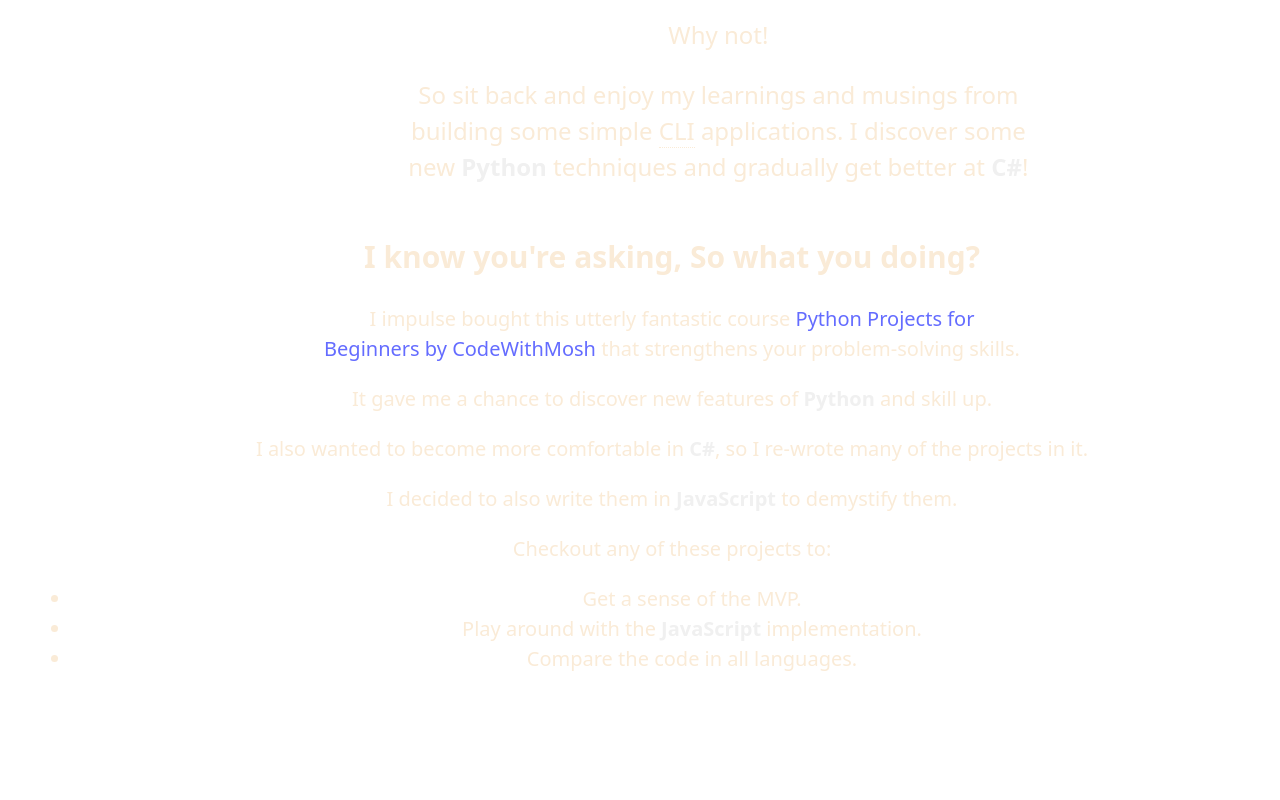
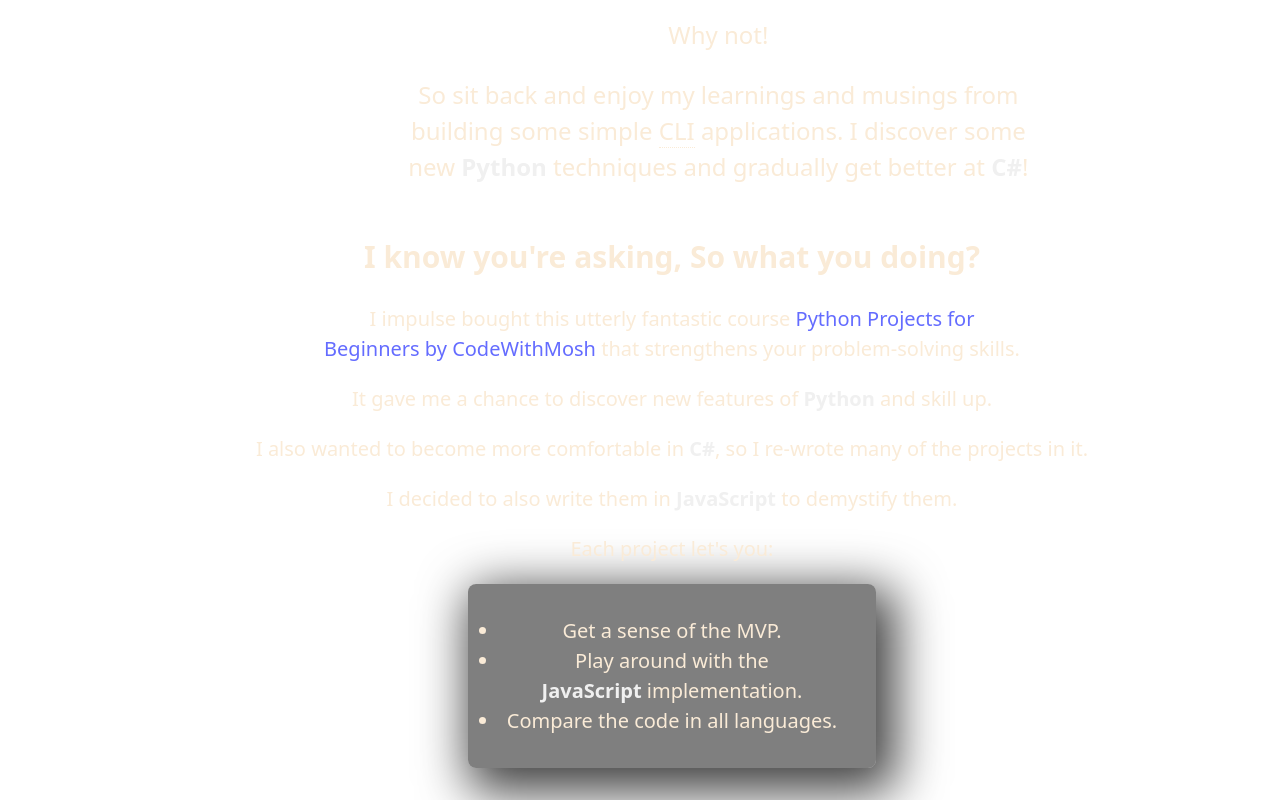
Before and after one commit to JoleneKearse/polyglot-coding, a React (Vite) app: page / in a window 1280 px wide. Shown: the part 804-1604 px from the top of the page. Before the commit the page ends 1530 px from the top, so only its background shows below. Built offline with nearby package versions, Linux system fonts and the light colour scheme.

Commit message:
chore: style list

```diff
--- a/src/App.css
+++ b/src/App.css
@@ -50,3 +50,16 @@
   cursor: pointer;
   border-bottom: .09rem dotted;
 }
+
+ul {
+  display: block;
+  max-width: 30ch;
+  margin: auto;
+  padding: 2rem;
+  border-radius: .5rem;
+  list-style-type: disc;
+  background: rgb(0, 0, 0, 0.5);
+  -webkit-box-shadow: 10px 14px 49px 10px rgba(0,0,0,0.75);
+-moz-box-shadow: 10px 14px 49px 10px rgba(0,0,0,0.75);
+box-shadow: 10px 14px 49px 10px rgba(0,0,0,0.75);
+}
--- a/src/components/Instructions.jsx
+++ b/src/components/Instructions.jsx
@@ -8,7 +8,7 @@
       <p>It gave me a chance to discover new features of <b className="language">Python</b> and skill up.</p>
       <p>I also wanted to become more comfortable in <b className="language">C#</b>, so I re-wrote many of the projects in it.</p>
       <p>I decided to also write them in <b className="language">JavaScript</b> to demystify them.</p>
-      <p>Checkout any of these projects to:</p>
+      <p>Each project let's you:</p>
       <ul>
         <li>Get a sense of the MVP.</li>
         <li>Play around with the <b className="language">JavaScript</b> implementation.</li>
```
